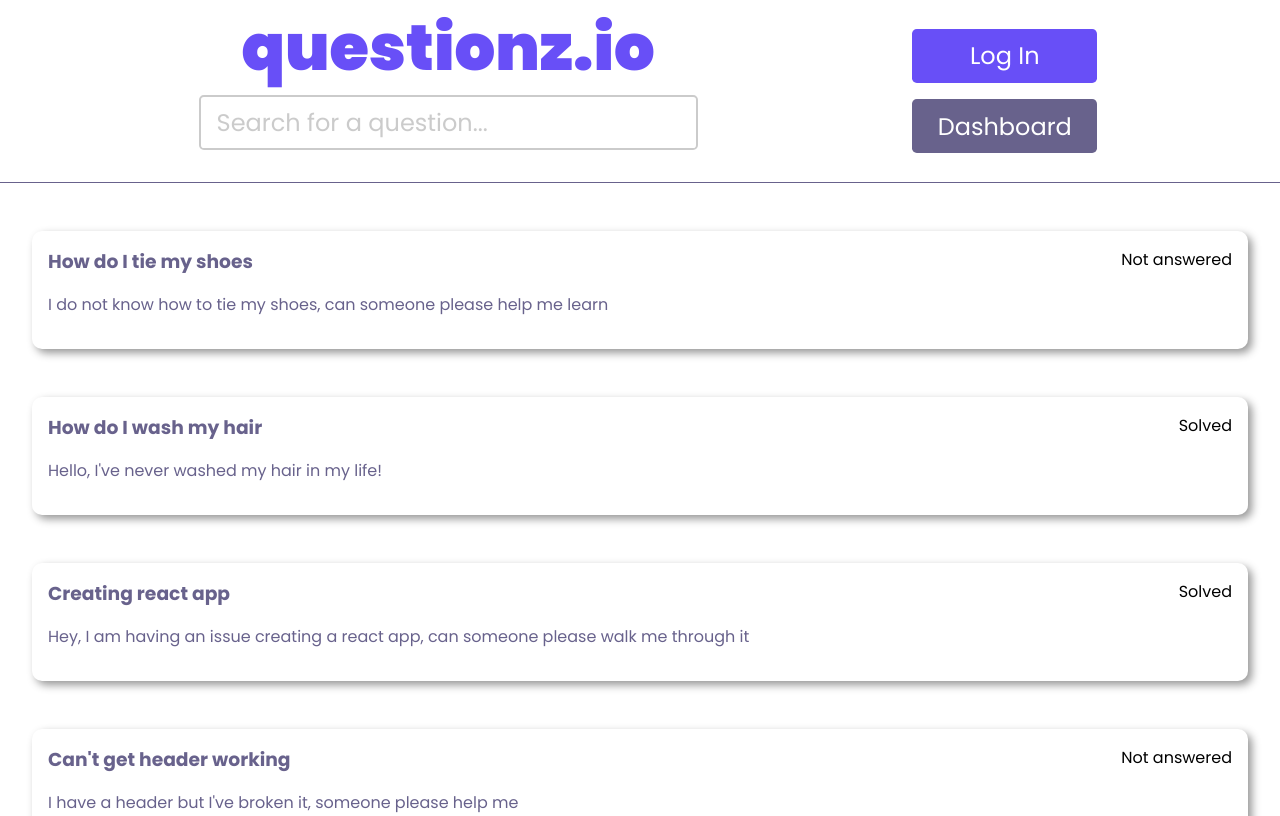
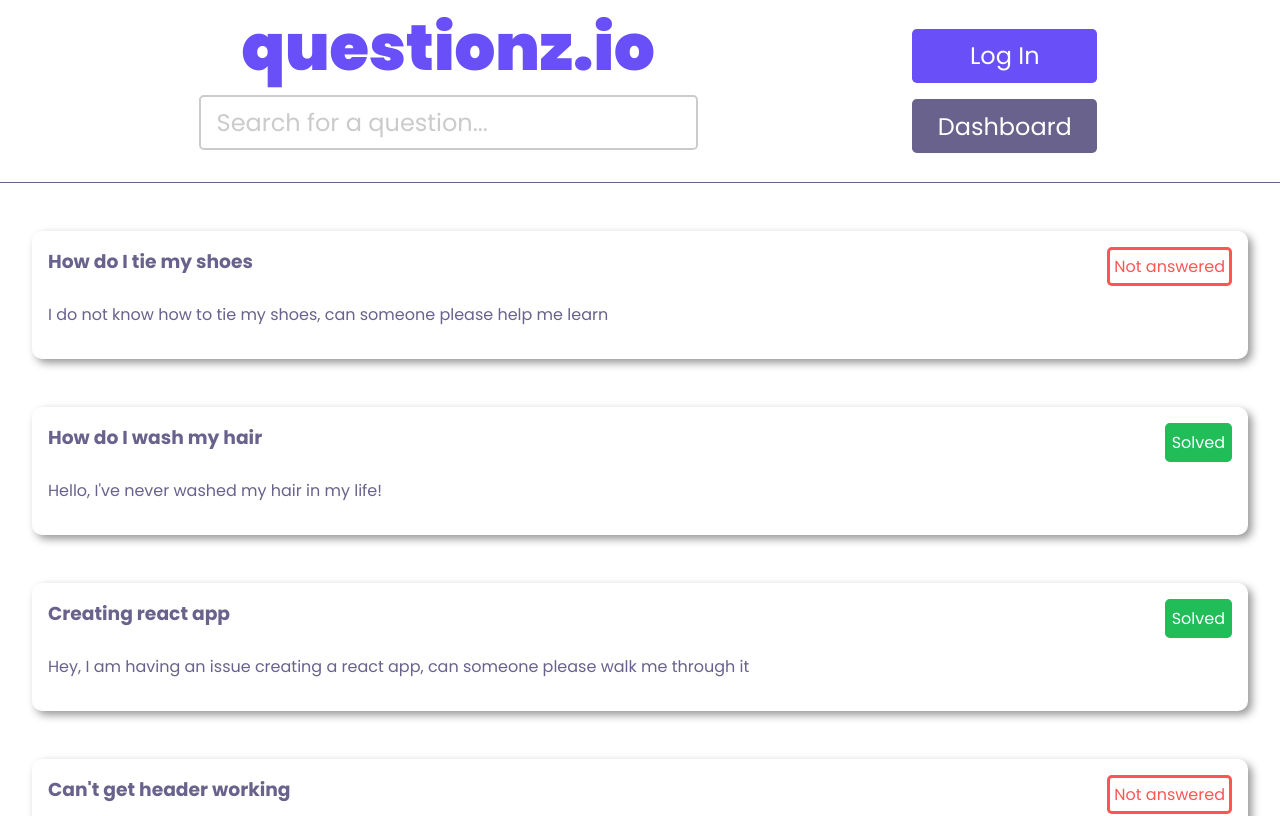
Before and after one commit to JaredS129/student-project--agile-dev-ops--aws-backend, a React (Create React App) app: page / in a window 1280 px wide. Shown: the top 816 px of the page. Built offline with nearby package versions, Linux system fonts and the light colour scheme.

Commit message:
Updated answer format to match wireframes

```diff
--- a/src/components/questionlist/Question.css
+++ b/src/components/questionlist/Question.css
@@ -1,26 +1,48 @@
-@import url('https://fonts.googleapis.com/css2?family=Poppins:wght@400;700;900&display=swap');
+@import url("https://fonts.googleapis.com/css2?family=Poppins:wght@400;700;900&display=swap");
 
 .grid-container {
   display: grid;
   grid-template-columns: 1fr 1fr;
-    grid-gap: 1.25rem;
 }
 
 .title-format {
   font-family: "Poppins";
   text-align: left;
   padding-left: 1rem;
-  color: #68628C;
+  color: #68628c;
 }
 
-.isanswered-format {
-    text-align: right;
-    padding-right: 1rem;
+.solved-format {
+   border: solid;
+   color: white;
+   border-color:#20BD59;
+   background:#20BD59;
+   border-radius: 0.3rem;
+   padding: 0.25rem;
+   width: fit-content;
 }
+
+.answer-format{
+    display: grid;
+    justify-content: right;
+    margin-right: 1rem;
+}
+
+.not-answered-format {
+   border: solid;
+   color: #FF5555;
+   border-color: #FF5555;
+   background:white;
+   border-radius: 0.3rem;
+   padding: 0.25rem;
+   width: fit-content;
+}
+
 .summary-format {
+  font-family: "Poppins";
   text-align: left;
   padding: 1rem;
-    color: #68628C;
+  color: #68628c;
 }
 
 .topic-format {
--- a/src/components/questionlist/Question.js
+++ b/src/components/questionlist/Question.js
@@ -5,7 +5,7 @@ const Question = ({ title, summary, topic, isAnswered }) => {
     <li>
       <div className="grid-container">
         <h3 className="title-format">{title}</h3>
-        <p className="isanswered-format">{isAnswered ? "Solved" : "Not answered"}</p>
+        <p className="answer-format">{isAnswered ? <div className="solved-format">Solved</div> : <div className="not-answered-format">Not answered</div>}</p>
       </div>
       <p className="summary-format">{summary}</p>
       <p className="topic-format">{topic}</p>
```
Lines whose indentation alone changed are shown as unchanged.
